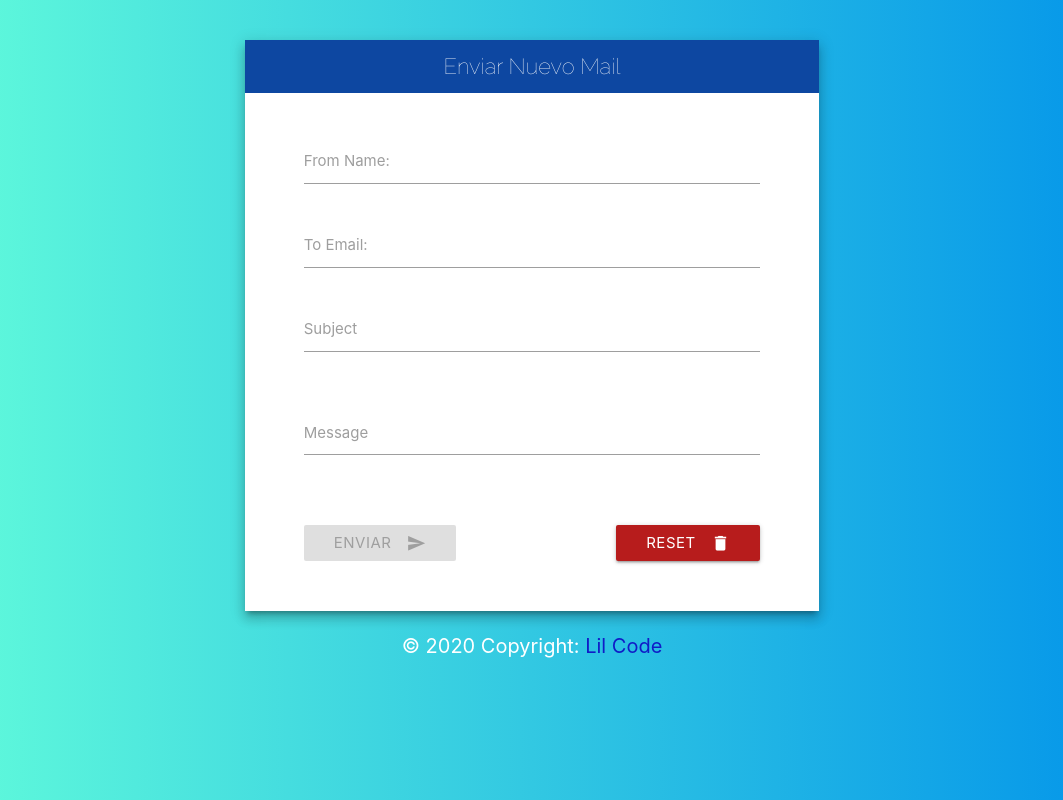
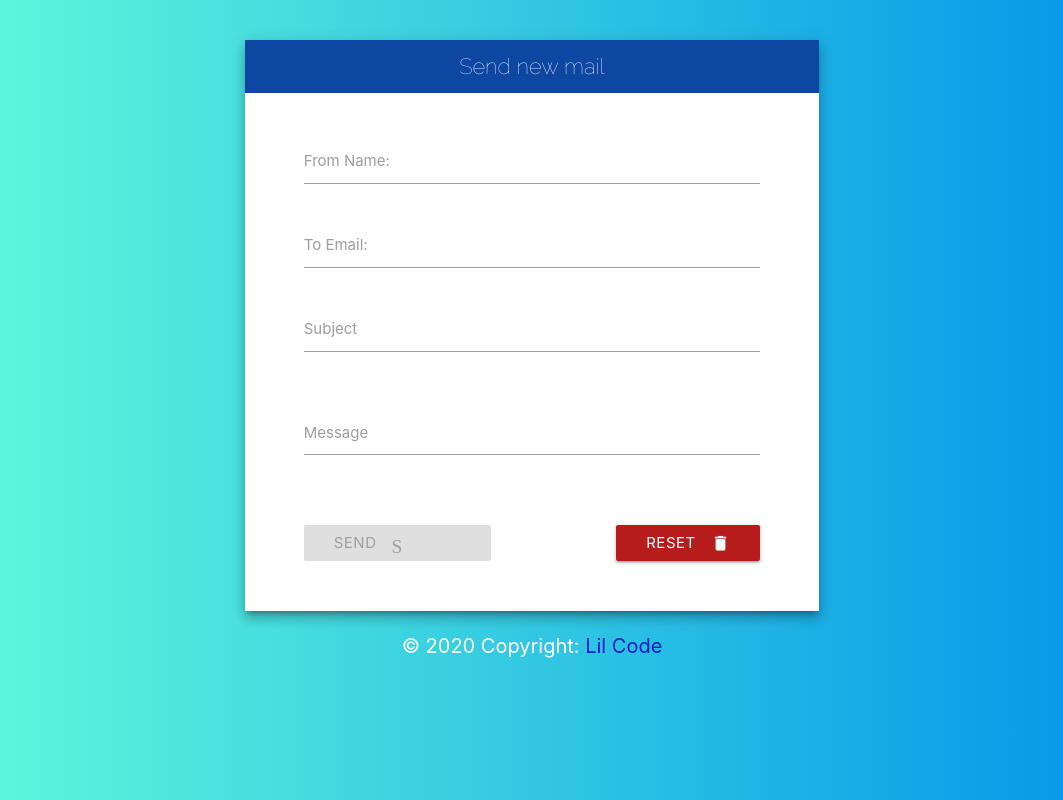
Before and after one commit to lilcode-dev/email-materialize, a plain HTML site: page index.html in a window 1280 px wide. Shown: the whole page, without its empty margins (108-1171 px from the left). Drawn offline with nearby package versions, Linux system fonts and the light colour scheme; no server answers.

Commit message:
Update index.html

```diff
--- a/index.html
+++ b/index.html
@@ -20,7 +20,7 @@
             <div class="col s8 offset-s2">
                 <div id="contenido" class="m2">
                     <header id="header" class=" blue darken-4">
-                        Enviar Nuevo Mail
+                        Send new mail
                     </header>
                     <form id="enviar-mail" action="#" class="col s10 offset-s1">
                         <div class="row">
@@ -49,8 +49,8 @@
                             </div>
                             <div class="row">
                                     <div class="col s6">
-                                        <button id="enviar" class="btn waves-effect waves-light    blue darken-4" type="submit" name="action">Enviar
-                                                <i class="material-icons right">send</i>
+                                        <button id="enviar" class="btn waves-effect waves-light    blue darken-4" type="submit" name="action">Send
+                                                <i class="material-icons right">Send</i>
                                         </button>
                                     </div>
                                     <div class="col s6">
```
